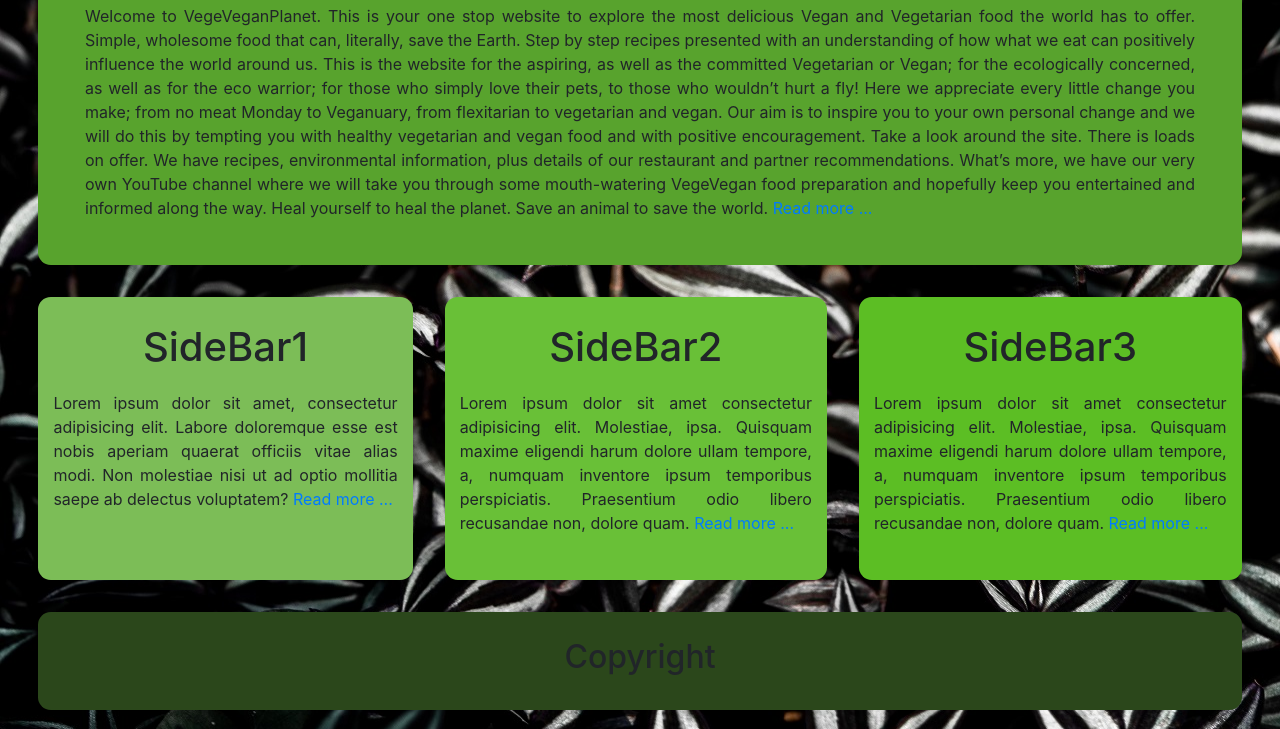
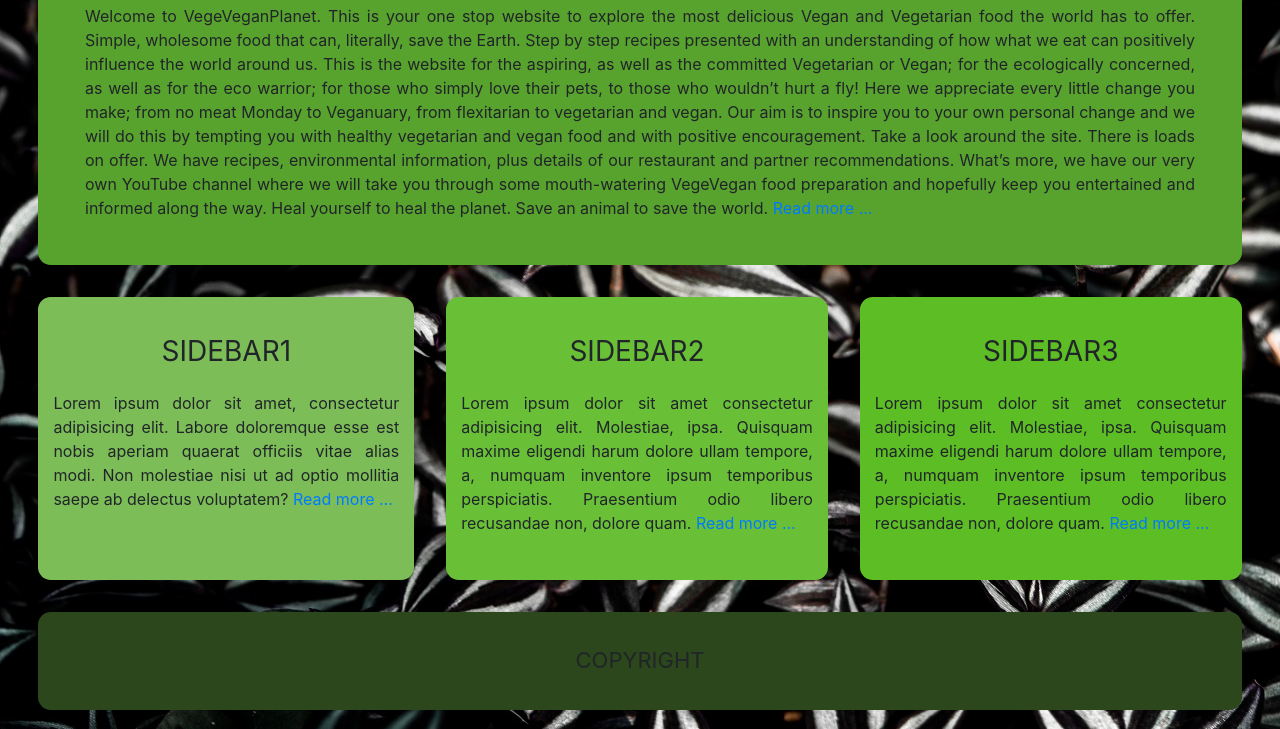
Before and after one commit to aRaisd/veganPlanet, a website: page index.html in a window 1280 px wide. Shown: the part 709-1438 px from the top of the page. Drawn offline with nearby package versions, Linux system fonts and the light colour scheme.

Commit message:
Changed h* to caps, and lighter fonts

```diff
--- a/style.scss
+++ b/style.scss
@@ -17,6 +17,8 @@
     background-image: $bg-image;
     h1,h2,h3 {
       text-align: center;
+      font-variant-caps: all-petite-caps;
+      font-weight: 400;
     }
     h1,h2 {
       padding: 2vw 1vw 1vw 1vw;
```
Also changed, not shown: style.css, 1 other file.
